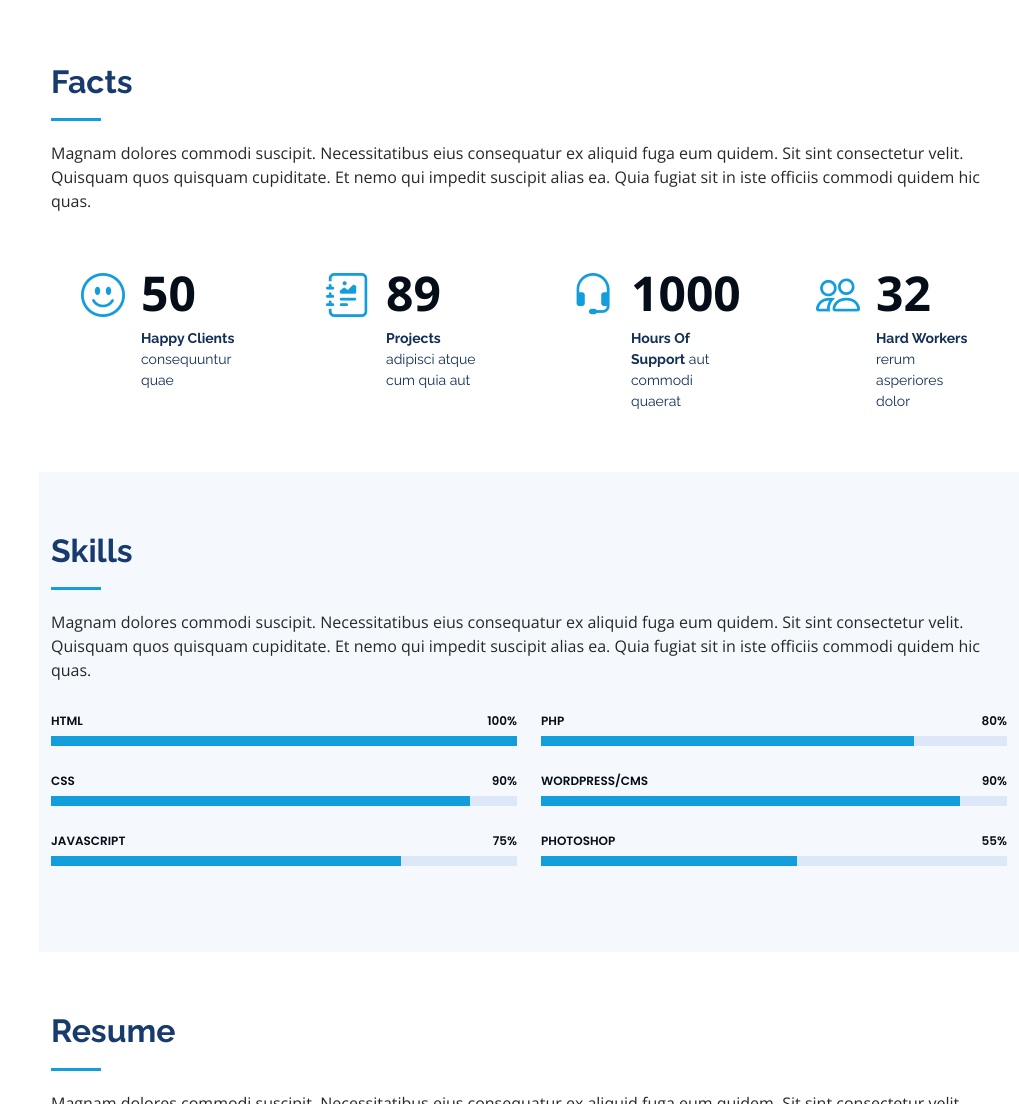
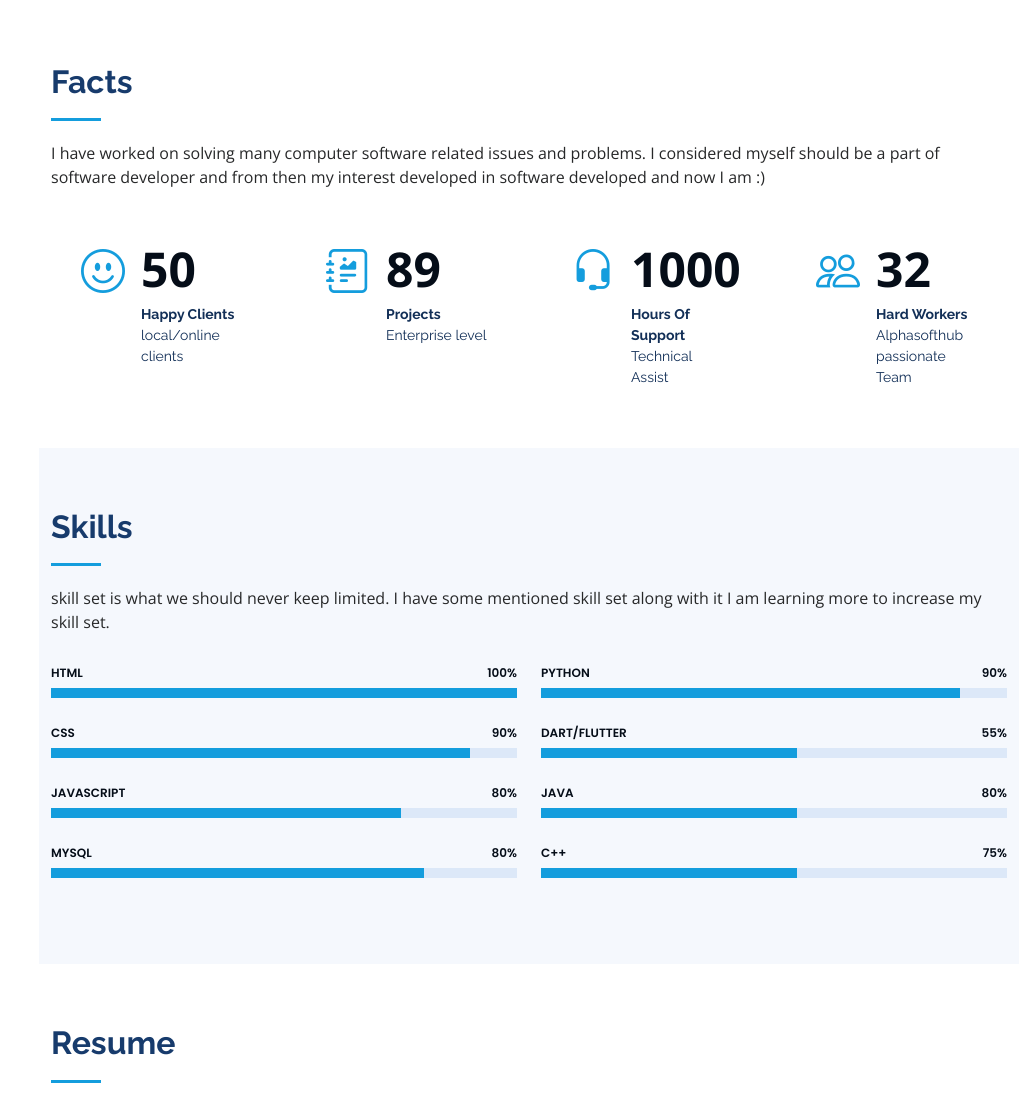
Before and after one commit to Zain-ul-Abdin1417/portfolio, a plain HTML site: page index.html in a window 1280 px wide. Shown: the part 1473-2577 px from the top of the page, without its empty margins (261-1280 px from the left). Drawn offline with nearby package versions, Linux system fonts and the light colour scheme.

Commit message:
info-updated

```diff
--- a/index.html
+++ b/index.html
@@ -132,7 +132,7 @@
 
         <div class="section-title">
           <h2>Facts</h2>
-          <p>Magnam dolores commodi suscipit. Necessitatibus eius consequatur ex aliquid fuga eum quidem. Sit sint consectetur velit. Quisquam quos quisquam cupiditate. Et nemo qui impedit suscipit alias ea. Quia fugiat sit in iste officiis commodi quidem hic quas.</p>
+        <p>I have worked on solving many computer software related issues and problems. I considered myself should be a part of software developer and from then my interest developed in software developed and now I am :)</p>
         </div>
 
         <div class="row no-gutters">
@@ -141,7 +141,7 @@
             <div class="count-box">
               <i class="bi bi-emoji-smile"></i>
               <span data-purecounter-start="0" data-purecounter-end="50" data-purecounter-duration="1" class="purecounter"></span>
-              <p><strong>Happy Clients</strong> consequuntur quae</p>
+              <p><strong>Happy Clients</strong> local/online clients</p>
             </div>
           </div>
 
@@ -149,14 +149,14 @@
             <div class="count-box">
               <i class="bi bi-journal-richtext"></i>
               <span data-purecounter-start="0" data-purecounter-end="89" data-purecounter-duration="1" class="purecounter"></span>
-              <p><strong>Projects</strong> adipisci atque cum quia aut</p>
+              <p><strong>Projects</strong> Enterprise level</p>
             </div>
           </div>
           <div class="col-lg-3 col-md-6 d-md-flex align-items-md-stretch" data-aos="fade-up" data-aos-delay="200">
             <div class="count-box">
               <i class="bi bi-headset"></i>
               <span data-purecounter-start="0" data-purecounter-end="1000" data-purecounter-duration="1" class="purecounter"></span>
-              <p><strong>Hours Of Support</strong> aut commodi quaerat</p>
+              <p><strong>Hours Of Support</strong> Technical Assist</p>
             </div>
           </div>
 
@@ -164,7 +164,7 @@
             <div class="count-box">
               <i class="bi bi-people"></i>
               <span data-purecounter-start="0" data-purecounter-end="32" data-purecounter-duration="1" class="purecounter"></span>
-              <p><strong>Hard Workers</strong> rerum asperiores dolor</p>
+              <p><strong>Hard Workers</strong> Alphasofthub passionate Team</p>
             </div>
           </div>
 
@@ -179,7 +179,9 @@
 
         <div class="section-title">
           <h2>Skills</h2>
-          <p>Magnam dolores commodi suscipit. Necessitatibus eius consequatur ex aliquid fuga eum quidem. Sit sint consectetur velit. Quisquam quos quisquam cupiditate. Et nemo qui impedit suscipit alias ea. Quia fugiat sit in iste officiis commodi quidem hic quas.</p>
+        <p class="skills">
+          skill set is what we should never keep limited. I have some mentioned skill set along with it I am learning more to increase my skill set.
+        </p>
         </div>
 
         <div class="row skills-content">
@@ -201,37 +203,49 @@
             </div>
 
             <div class="progress">
-              <span class="skill">JavaScript <i class="val">75%</i></span>
+              <span class="skill">JavaScript <i class="val">80%</i></span>
               <div class="progress-bar-wrap">
                 <div class="progress-bar" role="progressbar" aria-valuenow="75" aria-valuemin="0" aria-valuemax="100"></div>
               </div>
             </div>
 
+            <div class="progress">
+              <span class="skill">MySQL <i class="val">80%</i></span>
+              <div class="progress-bar-wrap">
+                <div class="progress-bar" role="progressbar" aria-valuenow="80" aria-valuemin="0" aria-valuemax="100"></div>
+              </div>
+            </div>
           </div>
 
           <div class="col-lg-6" data-aos="fade-up" data-aos-delay="100">
 
-            <div class="progress">
-              <span class="skill">PHP <i class="val">80%</i></span>
-              <div class="progress-bar-wrap">
-                <div class="progress-bar" role="progressbar" aria-valuenow="80" aria-valuemin="0" aria-valuemax="100"></div>
-              </div>
-            </div>
 
             <div class="progress">
-              <span class="skill">WordPress/CMS <i class="val">90%</i></span>
+              <span class="skill">python<i class="val">90%</i></span>
               <div class="progress-bar-wrap">
                 <div class="progress-bar" role="progressbar" aria-valuenow="90" aria-valuemin="0" aria-valuemax="100"></div>
               </div>
             </div>
 
             <div class="progress">
-              <span class="skill">Photoshop <i class="val">55%</i></span>
+              <span class="skill">dart/flutter <i class="val">55%</i></span>
               <div class="progress-bar-wrap">
                 <div class="progress-bar" role="progressbar" aria-valuenow="55" aria-valuemin="0" aria-valuemax="100"></div>
               </div>
             </div>
 
+            <div class="progress">
+              <span class="skill">Java<i class="val">80%</i></span>
+              <div class="progress-bar-wrap">
+                <div class="progress-bar" role="progressbar" aria-valuenow="55" aria-valuemin="0" aria-valuemax="100"></div>
+              </div>
+            </div>
+            <div class="progress">
+              <span class="skill">C++ <i class="val">75%</i></span>
+              <div class="progress-bar-wrap">
+                <div class="progress-bar" role="progressbar" aria-valuenow="55" aria-valuemin="0" aria-valuemax="100"></div>
+              </div>
+            </div>
           </div>
 
         </div>
```
